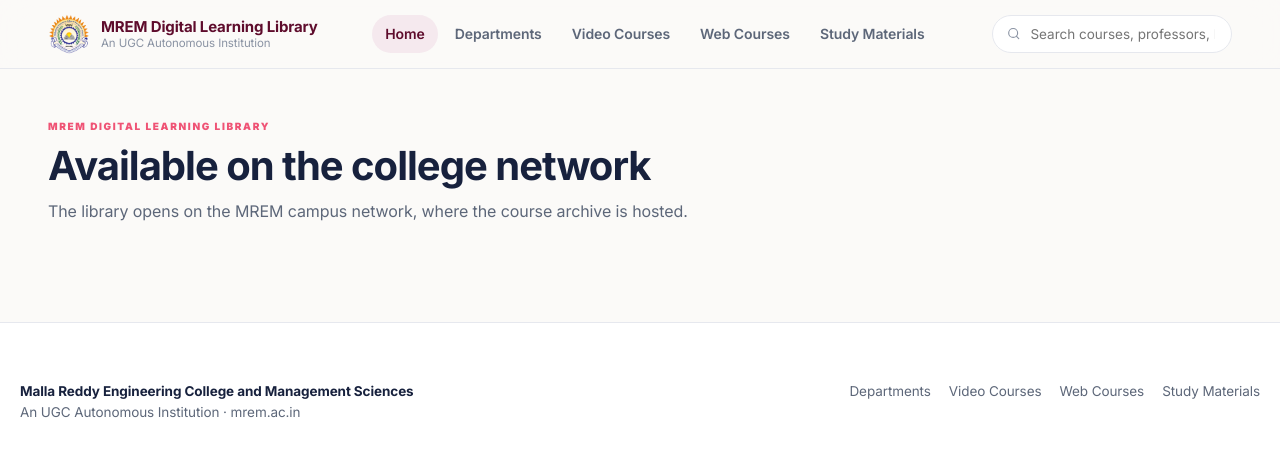
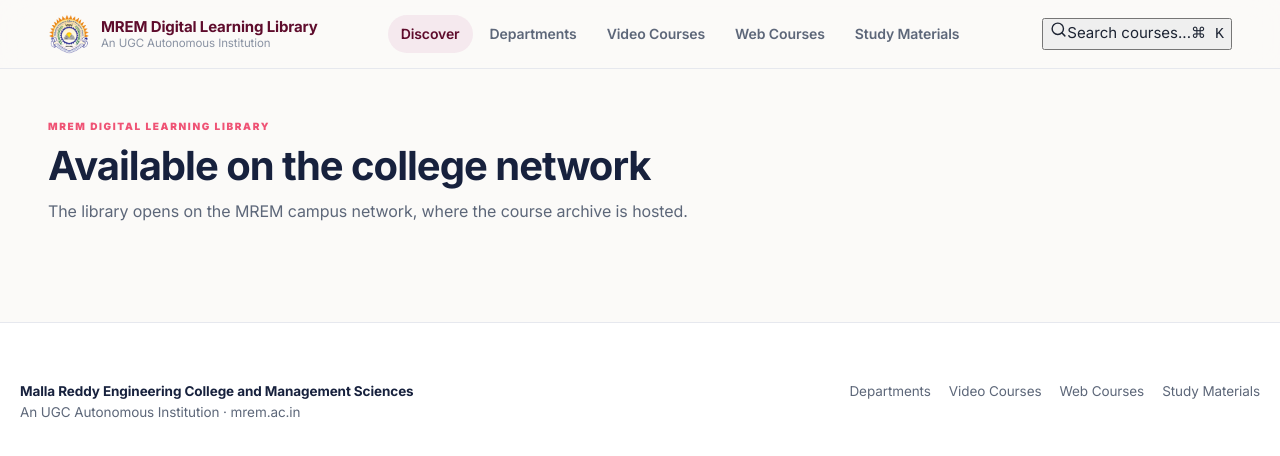
Before and after one commit to thinkbulb9-cmd/mremdigital, a Next.js app: page / in a window 1280 px wide. Shown: the top 456 px of the page. Built offline with nearby package versions, Linux system fonts and the light colour scheme.

Commit message:
Refresh production header and replace static search with accessible command palette

```diff
--- a/components/lms/Header.tsx
+++ b/components/lms/Header.tsx
@@ -1,33 +1,22 @@
 'use client';
 import Link from 'next/link';
-import {usePathname,useRouter} from 'next/navigation';
+import {usePathname} from 'next/navigation';
 import {useState} from 'react';
-import {Menu,Search,X} from 'lucide-react';
-
-const NAV=[['/','Home'],['/departments','Departments'],['/video-courses','Video Courses'],['/web-courses','Web Courses'],['/study-materials','Study Materials']] as const;
-
-/** Top navigation for every student page. On small screens the same links open in a panel under the header. */
+import {Menu,X} from 'lucide-react';
+import QuickSearch from '@/components/lms/QuickSearch';
+const NAV=[['/','Discover'],['/departments','Departments'],['/video-courses','Video Courses'],['/web-courses','Web Courses'],['/study-materials','Study Materials']] as const;
+/** Compact desktop top bar with accessible expandable mobile navigation and keyboard-first search. No sidebar. */
 export default function Header(){
- const path=usePathname(),router=useRouter();
- const [open,setOpen]=useState(false),[q,setQ]=useState('');
+ const path=usePathname(),[open,setOpen]=useState(false);
  const active=(href:string)=>href==='/'?path==='/':path===href||path.startsWith(href+'/')||(href==='/departments'&&path.startsWith('/courses'));
- const search=(e:React.FormEvent)=>{e.preventDefault();setOpen(false);router.push('/courses'+(q.trim()?'?q='+encodeURIComponent(q.trim()):''))};
- const form=<form className="hdr-search" role="search" onSubmit={search}><Search size={15} aria-hidden/><input aria-label="Search courses" placeholder="Search courses, professors, IDs…" value={q} onChange={e=>setQ(e.target.value)}/></form>;
- return <header className="hdr">
-  <div className="wrap">
-   <div className="hdr-row">
-    <Link href="/" className="brand" aria-label="MREM Digital Learning Library home">
-     <img src="/brand/mrem-emblem.png" width={42} height={40} alt="MREM college emblem"/>
-     <span><b>MREM Digital Learning Library</b><small>An UGC Autonomous Institution</small></span>
-    </Link>
-    <nav className="nav" aria-label="Main">{NAV.map(([href,label])=><Link key={href} href={href} aria-current={active(href)?'page':undefined}>{label}</Link>)}</nav>
-    {form}
-    <button className="menu-btn" aria-expanded={open} aria-controls="mobile-nav" aria-label={open?'Close menu':'Open menu'} onClick={()=>setOpen(o=>!o)}>{open?<X size={20}/>:<Menu size={20}/>}</button>
-   </div>
-   <div id="mobile-nav" className="mobile-panel" hidden={!open}>
-    <nav aria-label="Main">{NAV.map(([href,label])=><Link key={href} href={href} aria-current={active(href)?'page':undefined} onClick={()=>setOpen(false)}>{label}</Link>)}</nav>
-    {form}
-   </div>
-  </div>
- </header>;
+ return <header className="hdr"><div className="wrap">
+  <div className="hdr-row"><Link href="/" className="brand" aria-label="MREM Digital Learning Library home">
+   <img src="/brand/mrem-emblem.png" width={42} height={40} alt="MREM college emblem"/>
+   <span><b>MREM Digital Learning Library</b><small>An UGC Autonomous Institution</small></span>
+  </Link>
+  <nav className="nav" aria-label="Main">{NAV.map(([href,label])=><Link key={href} href={href} aria-current={active(href)?'page':undefined}>{label}</Link>)}</nav>
+  <QuickSearch/>
+  <button className="menu-btn" aria-expanded={open} aria-controls="mobile-nav" aria-label={open?'Close menu':'Open menu'} onClick={()=>setOpen(o=>!o)}>{open?<X size={20}/>:<Menu size={20}/>}</button>
+  </div><div id="mobile-nav" className="mobile-panel" hidden={!open}><nav aria-label="Mobile navigation">{NAV.map(([href,label])=><Link key={href} href={href} aria-current={active(href)?'page':undefined} onClick={()=>setOpen(false)}>{label}</Link>)}</nav></div>
+ </div></header>;
 }
```
